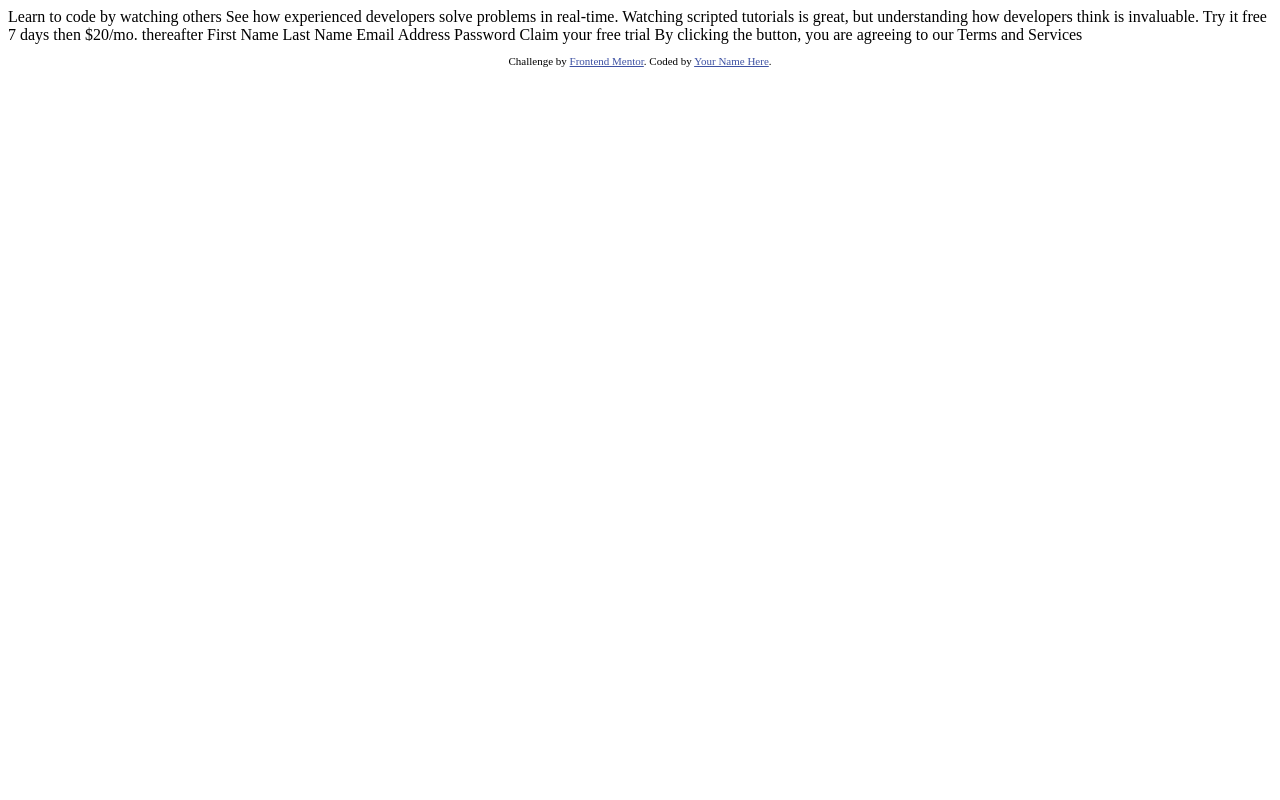
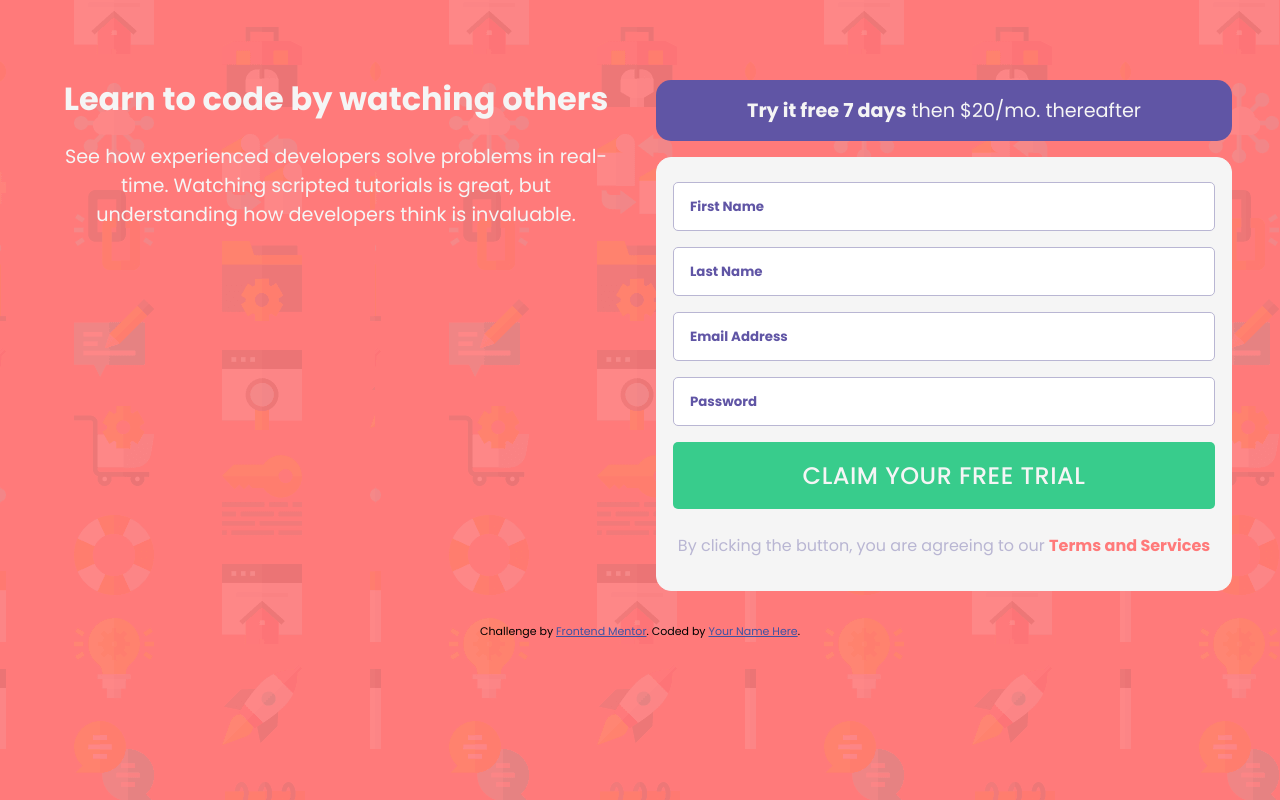
Before and after one commit to Kumaravel187/intro-component-with-signup-form-master, a plain HTML site: page index.html in a window 1280 px wide. Drawn offline with Linux system fonts and the light colour scheme.

Commit message:
Updated index.html

```diff
--- a/index.html
+++ b/index.html
@@ -1,10 +1,16 @@
 <!DOCTYPE html>
 <html lang="en">
   <head>
-  <meta charset="UTF-8">
-  <meta name="viewport" content="width=device-width, initial-scale=1.0"> <!-- displays site properly based on user's device -->
+    <meta charset="UTF-8" />
+    <meta name="viewport" content="width=device-width, initial-scale=1.0" />
+    <!-- displays site properly based on user's device -->
 
-  <link rel="icon" type="image/png" sizes="32x32" href="./images/favicon-32x32.png">
+    <link
+      rel="icon"
+      type="image/png"
+      sizes="32x32"
+      href="./images/favicon-32x32.png"
+    />
 
     <title>Frontend Mentor | Intro component with sign up form</title>
 
@@ -13,30 +19,66 @@
       .attribution { font-size: 11px; text-align: center; }
       .attribution a { color: hsl(228, 45%, 44%); }
     </style>
+    <link rel="stylesheet" href="./styles/styles.css" />
   </head>
   <body>
-
-  Learn to code by watching others
-
-  See how experienced developers solve problems in real-time. Watching scripted tutorials is great,
-  but understanding how developers think is invaluable.
-
-  Try it free 7 days then $20/mo. thereafter
-
-  First Name
-  Last Name
-  Email Address
-  Password
-
-  Claim your free trial
-
-  By clicking the button, you are agreeing to our Terms and Services
+    <main>
+      <section class="intro">
+        <h1>Learn to code by watching others</h1>
+        <p>
+          See how experienced developers solve problems in real-time. Watching
+          scripted tutorials is great, but understanding how developers think is
+          invaluable.
+        </p>
+      </section>
+      <section class="form-wrapper">
+        <div class="container">
+          <span>Try it free 7 days</span> then $20/mo. thereafter
+        </div>
+        <form id="form" class="form">
+          <div class="form-container">
+            <input
+              type="text"
+              name="firstName"
+              id="firstName"
+              placeholder="First Name"
+            />
+            <input
+              type="text"
+              name="lastName"
+              id="lastName"
+              placeholder="Last Name"
+            />
+            <input
+              type="email"
+              name="email"
+              id="email"
+              placeholder="Email Address"
+            />
+            <input
+              type="password"
+              name="password"
+              id="password"
+              placeholder="Password"
+            />
+            <button type="submit">Claim your free trial</button>
+            <small
+              >By clicking the button, you are agreeing to our
+              <a href="#">Terms and Services</a>
+            </small>
+          </div>
+        </form>
+      </section>
+    </main>
 
     <footer>
       <p class="attribution">
-      Challenge by <a href="https://www.frontendmentor.io?ref=challenge" target="_blank">Frontend Mentor</a>.
-      Coded by <a href="#">Your Name Here</a>.
+        Challenge by
+        <a href="https://www.frontendmentor.io?ref=challenge" target="_blank"
+          >Frontend Mentor</a
+        >. Coded by <a href="#">Your Name Here</a>.
       </p>
     </footer>
+    <script src="./app.js"></script>
   </body>
 </html>
```
Lines whose indentation alone changed are shown as unchanged.
